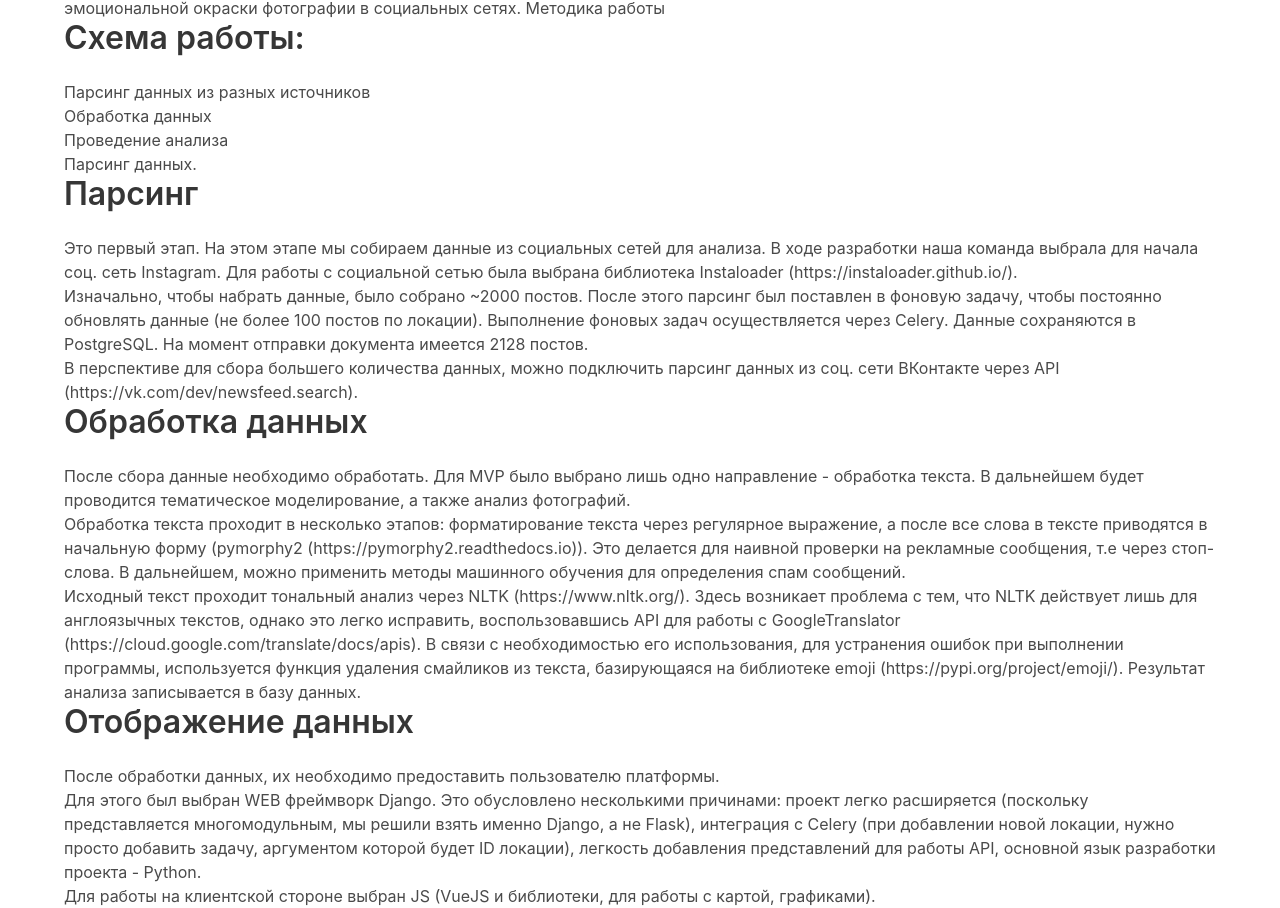
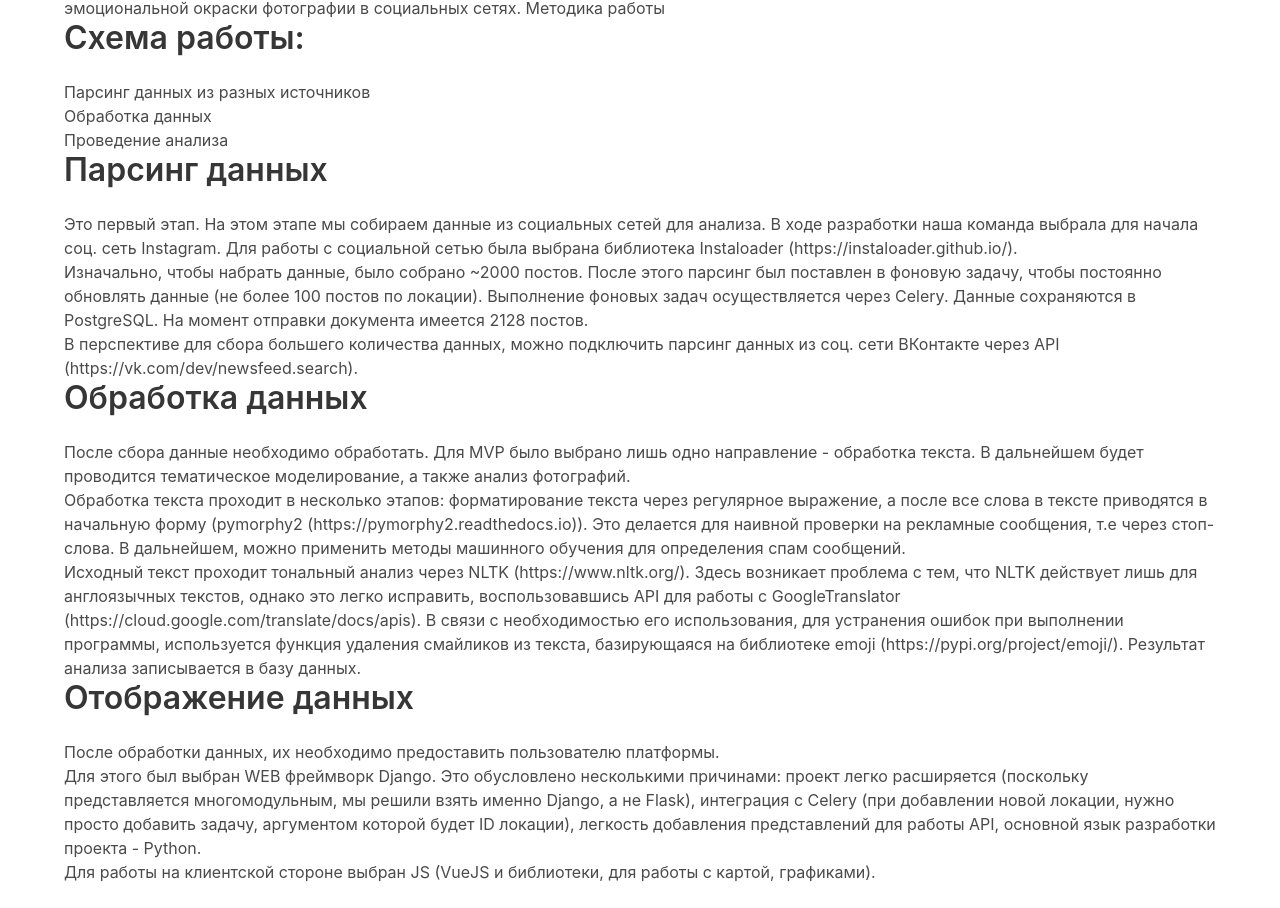
Before and after one commit to CityISO/BulmaSite, a plain HTML site: page index.html in a window 1280 px wide. Shown: the part 888-1796 px from the top of the page. After the commit the page ends 1772 px from the top, so only its background shows below. Drawn offline with Linux system fonts and the light colour scheme.

Commit message:
MainText

```diff
--- a/index.html
+++ b/index.html
@@ -50,8 +50,7 @@
 		<li>Парсинг данных из разных источников</li>
 		<li>Обработка данных</li>
 		<li>Проведение анализа</li>
-        <li>Парсинг данных.</li>
-    <h1 class="title">Парсинг</h1>
+    <h1 class="title">Парсинг данных</h1>
     <p>Это первый этап. На этом этапе мы собираем данные из социальных сетей для анализа. В ходе разработки наша команда выбрала для начала соц. сеть Instagram. Для работы с социальной сетью была выбрана библиотека Instaloader (https://instaloader.github.io/). </p>
     <p>Изначально, чтобы набрать данные, было собрано ~2000 постов. После этого парсинг был поставлен в фоновую задачу, чтобы постоянно обновлять данные (не более 100 постов по локации). Выполнение фоновых задач осуществляется через Celery. Данные сохраняются в PostgreSQL. На момент отправки документа имеется 2128 постов.</p>
     <p>В перспективе для сбора большего количества данных, можно подключить парсинг данных из соц. сети ВКонтакте через API (https://vk.com/dev/newsfeed.search).</p>
```
